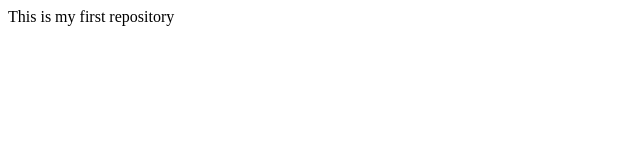
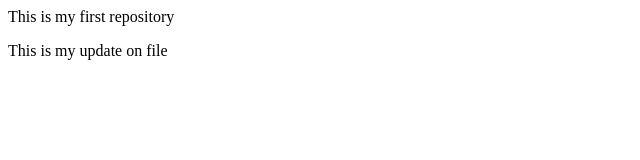
Before and after one commit to rajeev9794/Learning_algorithm, a plain HTML site: page index.html in a window 1280 px wide. Shown: the whole page, without its empty margins (0-640 px from the left). Drawn offline with Linux system fonts and the light colour scheme.

Commit message:
third commit

```diff
--- a/index.html
+++ b/index.html
@@ -4,5 +4,6 @@
     </head>
     <body>
         <p>This is my first repository</p>
+        <p>This is my update on file</p>
     </body>
 </html>
```
